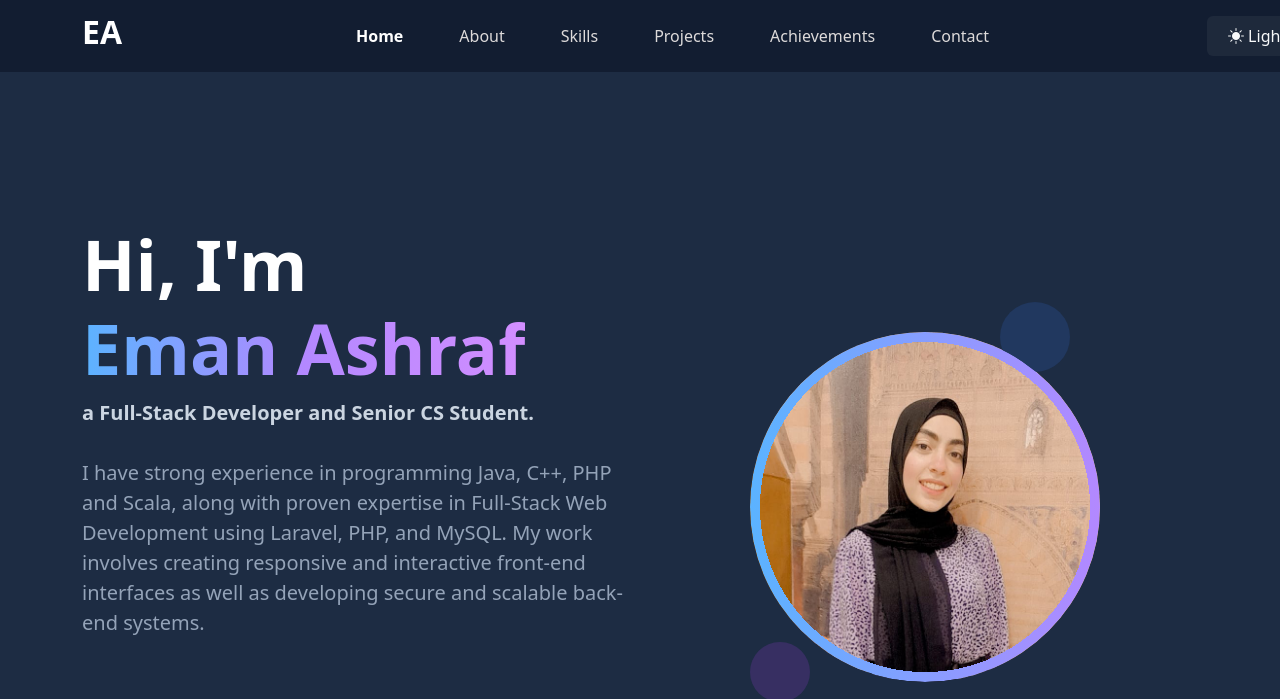
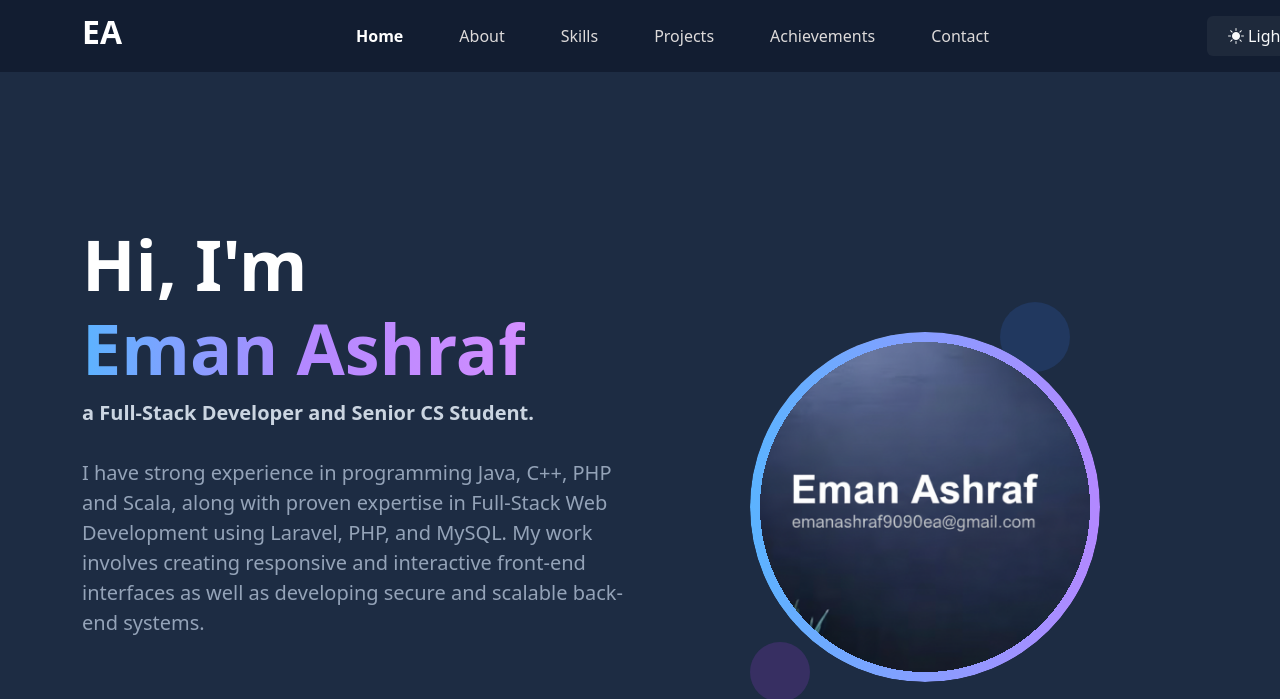
Before and after one commit to E-emanAshraf/my-portfolio, a plain HTML site: page index.html in a window 1280 px wide. Shown: the top 699 px of the page. Drawn offline with Linux system fonts and the light colour scheme.

Commit message:
done!!!!

```diff
--- a/Faster/css/dark.css
+++ b/Faster/css/dark.css
@@ -79,7 +79,7 @@
   height: 350px;
   border-radius: 50%;
   position: relative;
-  background-image: url("../img/me.jpg");
+  background-image: url("../img/me.png");
   background-size: cover;
 }
 
--- a/Faster/css/light.css
+++ b/Faster/css/light.css
@@ -81,7 +81,7 @@
   height: 350px;
   border-radius: 50%;
   position: relative;
-  background-image: url("../img/me.jpg");
+  background-image: url("../img/me.png");
   background-size: cover;
 }
 
```
Also changed, not shown: Faster/img/me.jpg (deleted), Faster/img/me.png (added).
